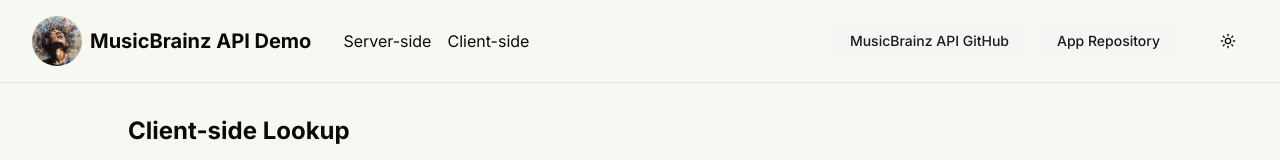
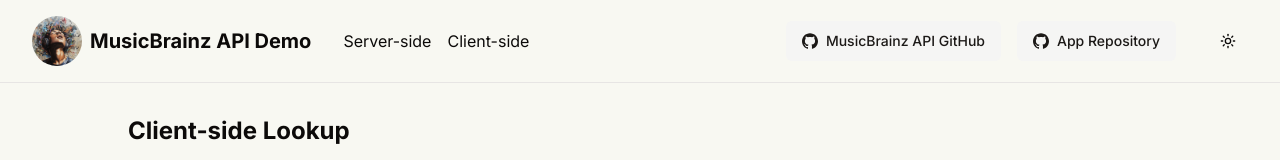
Before and after one commit to Haschikeks/musicbrainz-api-demo, a Next.js app: page /client in a window 1280 px wide. Shown: the top 160 px of the page. Built offline with nearby package versions, Linux system fonts and the light colour scheme; what musicbrainz-api would draw is missing.

Commit message:
add github icon to buttons;

```diff
--- a/components/github-buttons.tsx
+++ b/components/github-buttons.tsx
@@ -10,15 +10,35 @@ export default function GitHubButtons() {
         target="_blank"
         rel="noopener noreferrer"
       >
-        <Button variant="secondary">MusicBrainz API GitHub</Button>
+        <Button variant="secondary">
+          <GithubIcon />
+          MusicBrainz API GitHub
+        </Button>
       </Link>
       <Link
         href="https://github.com/Haschikeks/musicbrainz-api-demo"
         target="_blank"
         rel="noopener noreferrer"
       >
-        <Button variant="secondary">App Repository</Button>
+        <Button variant="secondary">
+          <GithubIcon />
+          App Repository
+        </Button>
       </Link>
     </div>
   );
 }
+
+function GithubIcon() {
+  return (
+    <svg
+      role="img"
+      viewBox="0 0 24 24"
+      xmlns="http://www.w3.org/2000/svg"
+      fill="currentColor"
+    >
+      <title>GitHub</title>
+      <path d="M12 .297c-6.63 0-12 5.373-12 12 0 5.303 3.438 9.8 8.205 11.385.6.113.82-.258.82-.577 0-.285-.01-1.04-.015-2.04-3.338.724-4.042-1.61-4.042-1.61C4.422 18.07 3.633 17.7 3.633 17.7c-1.087-.744.084-.729.084-.729 1.205.084 1.838 1.236 1.838 1.236 1.07 1.835 2.809 1.305 3.495.998.108-.776.417-1.305.76-1.605-2.665-.3-5.466-1.332-5.466-5.93 0-1.31.465-2.38 1.235-3.22-.135-.303-.54-1.523.105-3.176 0 0 1.005-.322 3.3 1.23.96-.267 1.98-.399 3-.405 1.02.006 2.04.138 3 .405 2.28-1.552 3.285-1.23 3.285-1.23.645 1.653.24 2.873.12 3.176.765.84 1.23 1.91 1.23 3.22 0 4.61-2.805 5.625-5.475 5.92.42.36.81 1.096.81 2.22 0 1.606-.015 2.896-.015 3.286 0 .315.21.69.825.57C20.565 22.092 24 17.592 24 12.297c0-6.627-5.373-12-12-12" />
+    </svg>
+  );
+}
```
